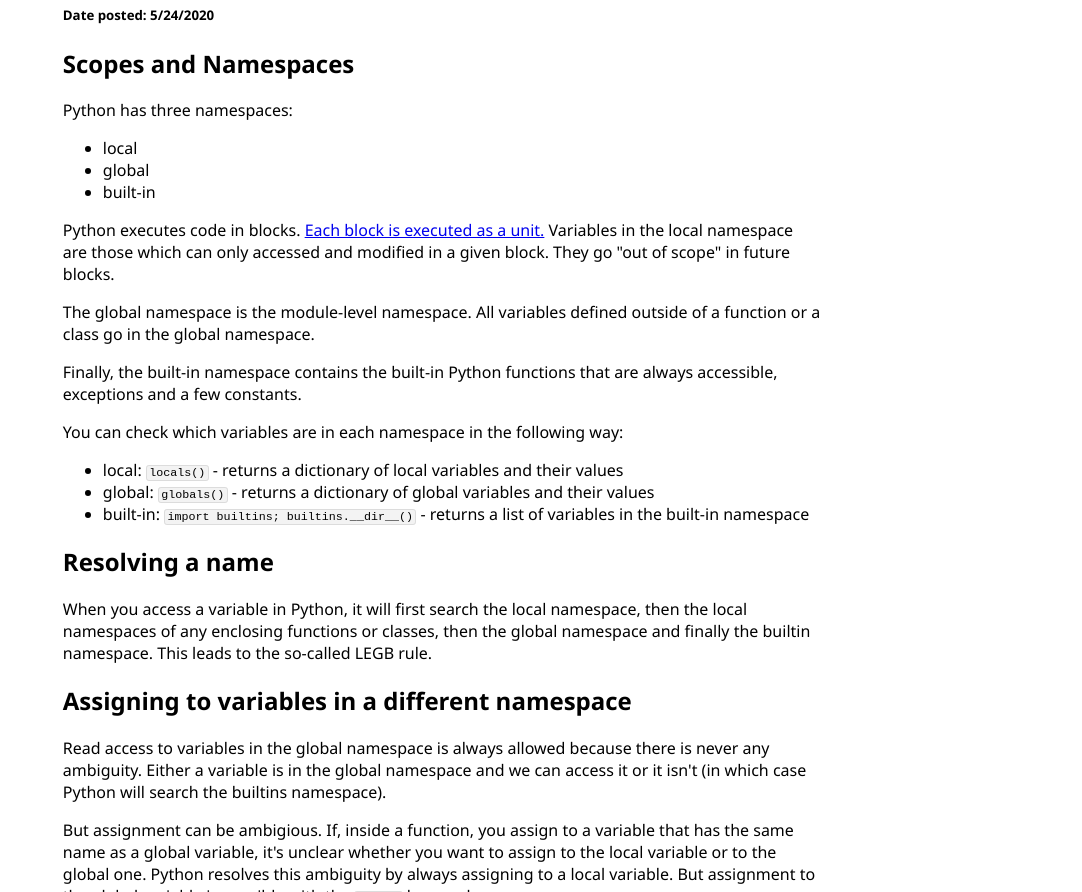
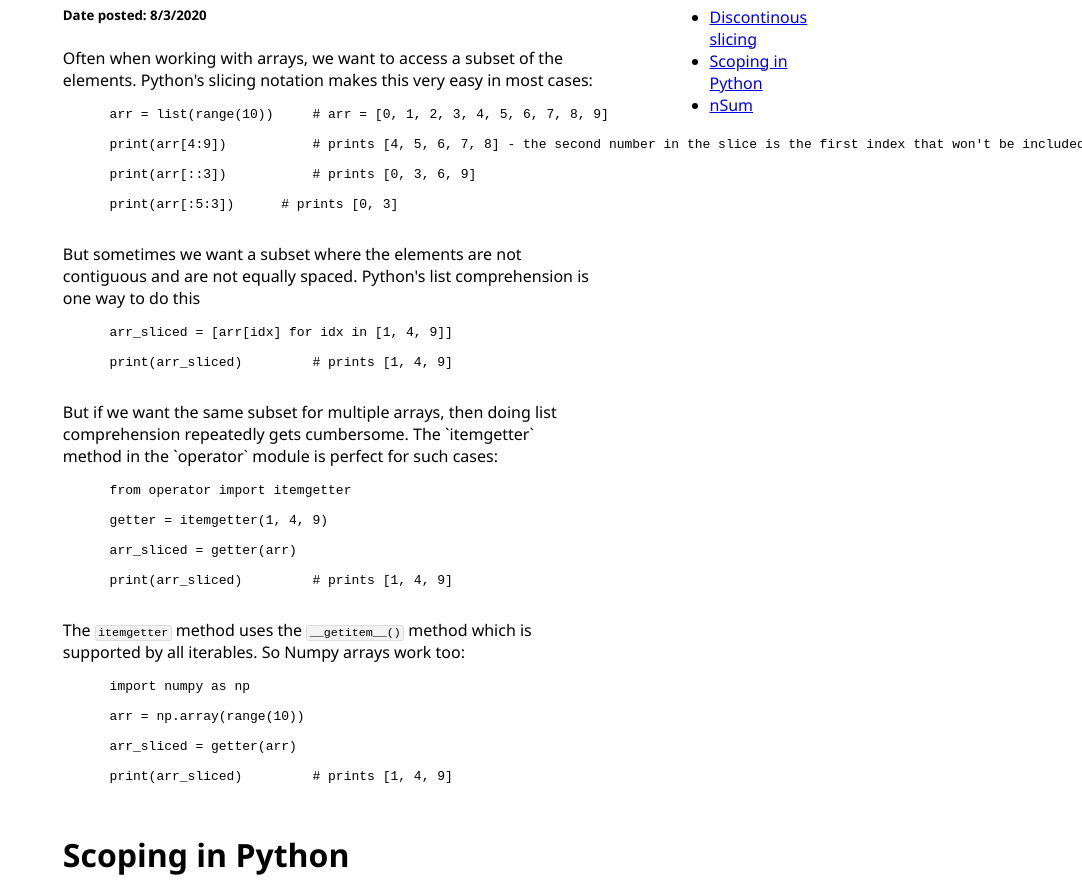
Before and after one commit to saisunku/saisunku.github.io, a plain HTML site: page blog.html in a window 1280 px wide. Shown: the part 208-1100 px from the top of the page, without its empty margins (198-1280 px from the left). Drawn offline with Linux system fonts and the light colour scheme.

Commit message:
new post + TOC for blog

```diff
--- a/blog.html
+++ b/blog.html
@@ -17,7 +17,66 @@
     <a href=blog.html>Blog</a>
   </div>
 
-  <div class="card">
+<div class="card">
+
+  <div class="toccard">
+    <h1>Contents</h1>
+  <ul>
+    <li><a href="#discontinous-slicing">Discontinous slicing</a></li>
+    <li><a href="#scoping">Scoping in Python</a></li>
+    <li><a href="#nsum">nSum</a></li>
+    </ul>
+  </div>
+
+  <div class="blogcard" id="discontinous-slicing">
+    <h1>Discontinous slicing in Python</h1>
+    <h5>Date posted: 8/3/2020</h5>
+      <p>Often when working with arrays, we want to access a subset of the elements. Python's slicing notation makes this very easy in most cases:</p>
+
+      <pre class="prettyprint linenums">
+      arr = list(range(10))	# arr = [0, 1, 2, 3, 4, 5, 6, 7, 8, 9]
+
+      print(arr[4:9])		# prints [4, 5, 6, 7, 8] - the second number in the slice is the first index that won't be included
+
+      print(arr[::3])		# prints [0, 3, 6, 9]
+
+      print(arr[:5:3])	    # prints [0, 3]
+      </pre>
+
+      <p>But sometimes we want a subset where the elements are not contiguous and are not equally spaced. Python's list comprehension is one way to do this</p>
+
+      <pre class="prettyprint linenums">
+      arr_sliced = [arr[idx] for idx in [1, 4, 9]]
+
+      print(arr_sliced)		# prints [1, 4, 9]
+      </pre>
+
+      <p>But if we want the same subset for multiple arrays, then doing list comprehension repeatedly gets cumbersome. The `itemgetter` method in the `operator` module is perfect for such cases:</p>
+
+      <pre class="prettyprint linenums">
+      from operator import itemgetter
+
+      getter = itemgetter(1, 4, 9)
+
+      arr_sliced = getter(arr)
+
+      print(arr_sliced)		# prints [1, 4, 9]
+      </pre>
+
+      <p>The <code class="inline-code">itemgetter</code> method uses the <code class="inline-code">__getitem__()</code> method which is supported by all iterables. So Numpy arrays work too:</p>
+
+      <pre class="prettyprint linenums">
+      import numpy as np
+
+      arr = np.array(range(10))
+
+      arr_sliced = getter(arr)
+
+      print(arr_sliced)		# prints [1, 4, 9]
+      </pre>
+  </div>
+
+  <div class="blogcard" id="scoping">
     <h1>Scoping in Python</h1>
     <h5>Date posted: 5/24/2020</h5>
     <h2 id="scopes-and-namespaces">Scopes and Namespaces</h2>
@@ -160,7 +219,7 @@
   </div>
 
 
-  <div class="card">
+  <div class="blogcard" id="nsum">
     <h1>nSum</h1>
     <h5>Date posted: 5/22/2020</h5>
     <div class="textbox">
@@ -356,6 +415,8 @@
 
   <script src="https://cdn.jsdelivr.net/gh/google/code-prettify@master/loader/run_prettify.js"></script>
 
+</div>
+
 </body>
 
 </html>
--- a/main.css
+++ b/main.css
@@ -35,14 +35,24 @@ li.L5, li.L6, li.L7, li.L8 {
   padding: 10px;
 }
 
-.card, .projectcard {
+.card {
   padding: 10px;
   margin: 0 auto;
   width: 60%;
 }
 
 .projectcard {
-  width: 100%;
+  width: 100% !important;
+}
+
+.toccard {
+  float: right;
+  width: 20% !important;
+}
+
+.blogcard {
+  float: left;
+  width: 70% !important;
 }
 
 /* Footer
```
Also changed, not shown: index.html (+3 -3 lines).
